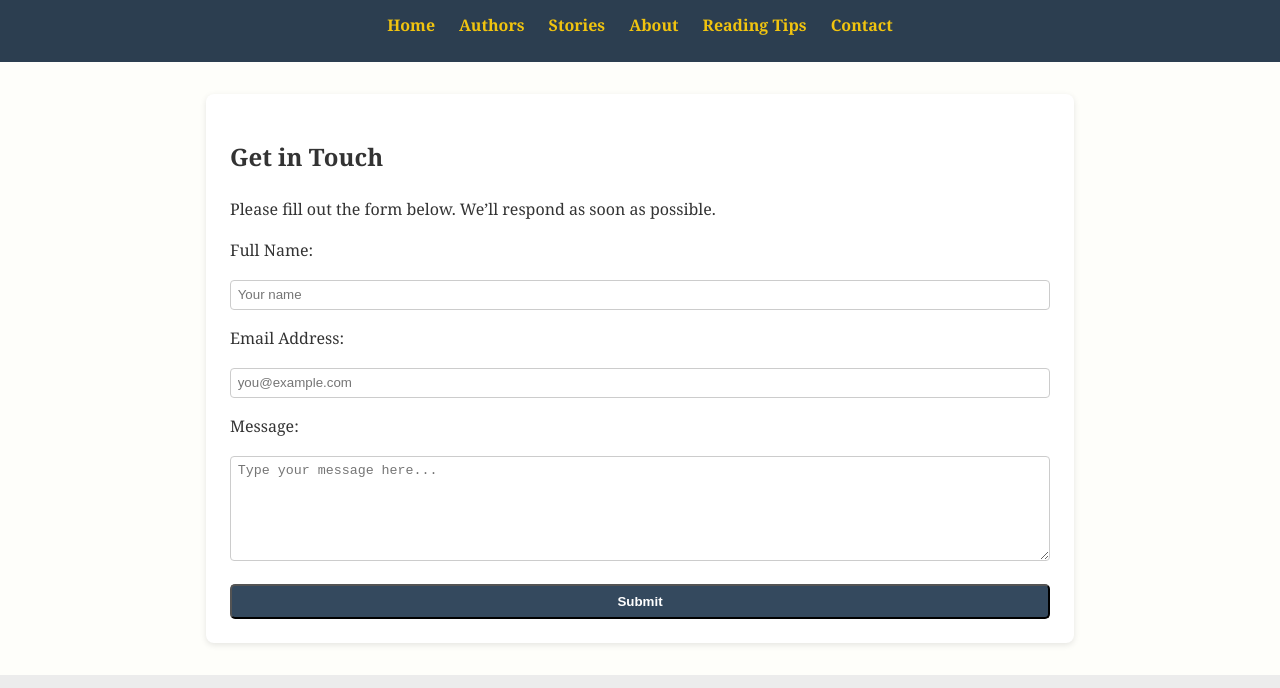
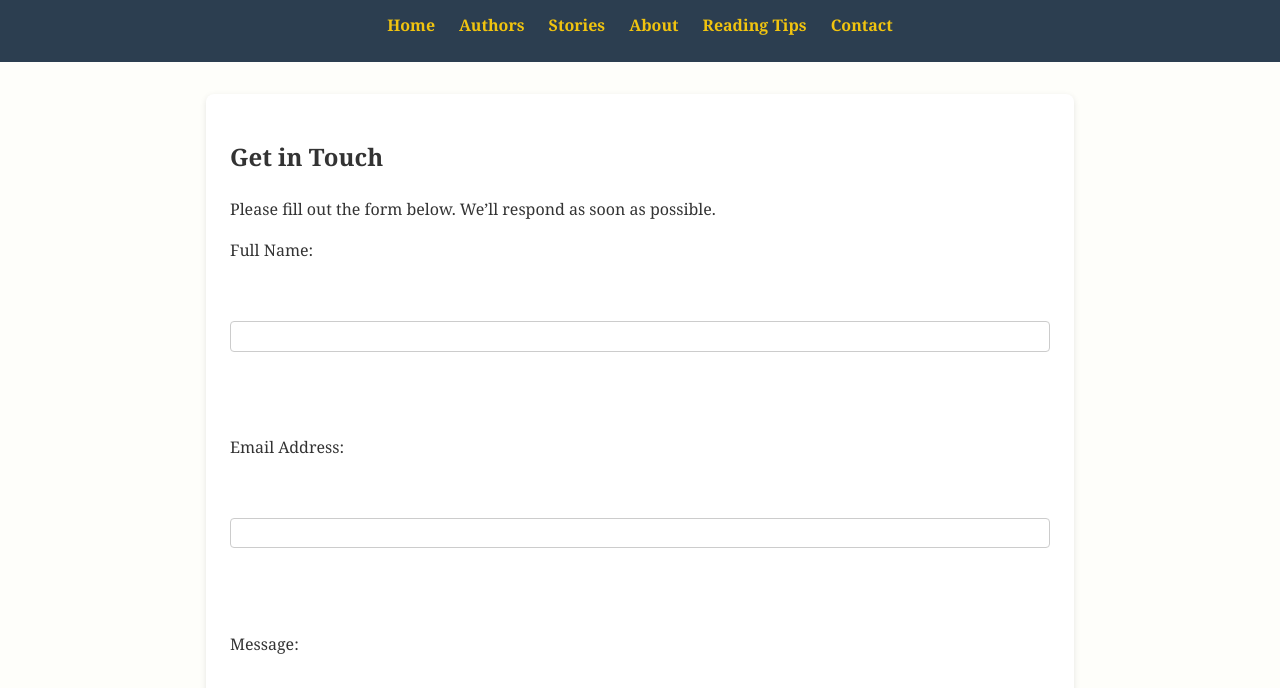
Before and after one commit to shaira-del/literaturehub, a plain HTML site: page contact.html in a window 1280 px wide. Shown: the part 112-800 px from the top of the page. Drawn offline with Linux system fonts and the light colour scheme.

Commit message:
contact.html

```diff
--- a/contact.html
+++ b/contact.html
@@ -27,18 +27,18 @@
       <h2>Get in Touch</h2>
       <p>Please fill out the form below. We’ll respond as soon as possible.</p>
 
-      <form action="https://formspree.io/f/YOUR_FORM_ID" method="POST">
-        <label for="name">Full Name:</label>
-        <input type="text" id="name" name="name" placeholder="Your name" required>
+     <form action="https://formspree.io/f/xgvbreay" method="POST">
+  <label for="name">Full Name:</label><br>
+  <input type="text" id="name" name="name" required><br><br>
 
-        <label for="email">Email Address:</label>
-        <input type="email" id="email" name="_replyto" placeholder="you@example.com" required>
+  <label for="email">Email Address:</label><br>
+  <input type="email" id="email" name="_replyto" required><br><br>
 
-        <label for="message">Message:</label>
-        <textarea id="message" name="message" rows="6" placeholder="Type your message here..." required></textarea>
+  <label for="message">Message:</label><br>
+  <textarea id="message" name="message" rows="6" required></textarea><br><br>
 
-        <button type="submit" class="button">Submit</button>
-      </form>
+  <button type="submit" class="button">Submit</button>
+</form>
     </section>
   </main>
 
```
